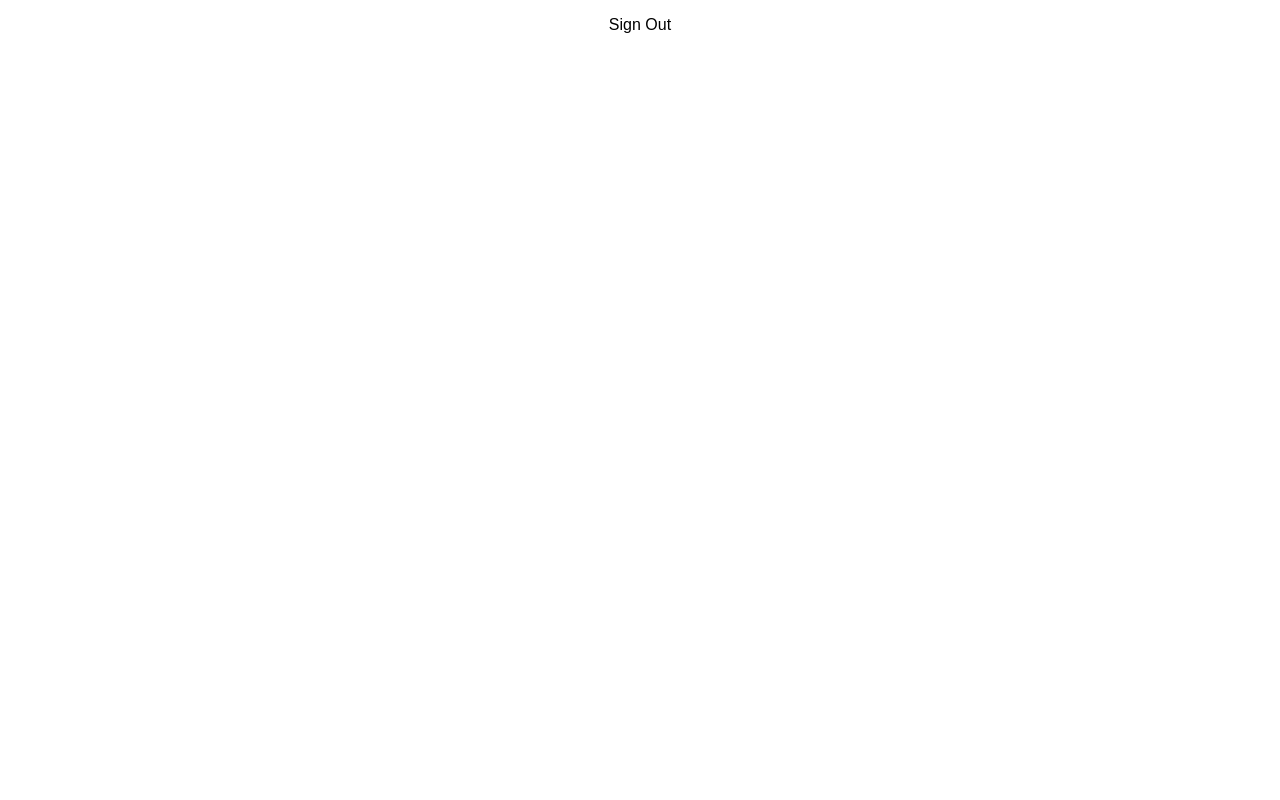
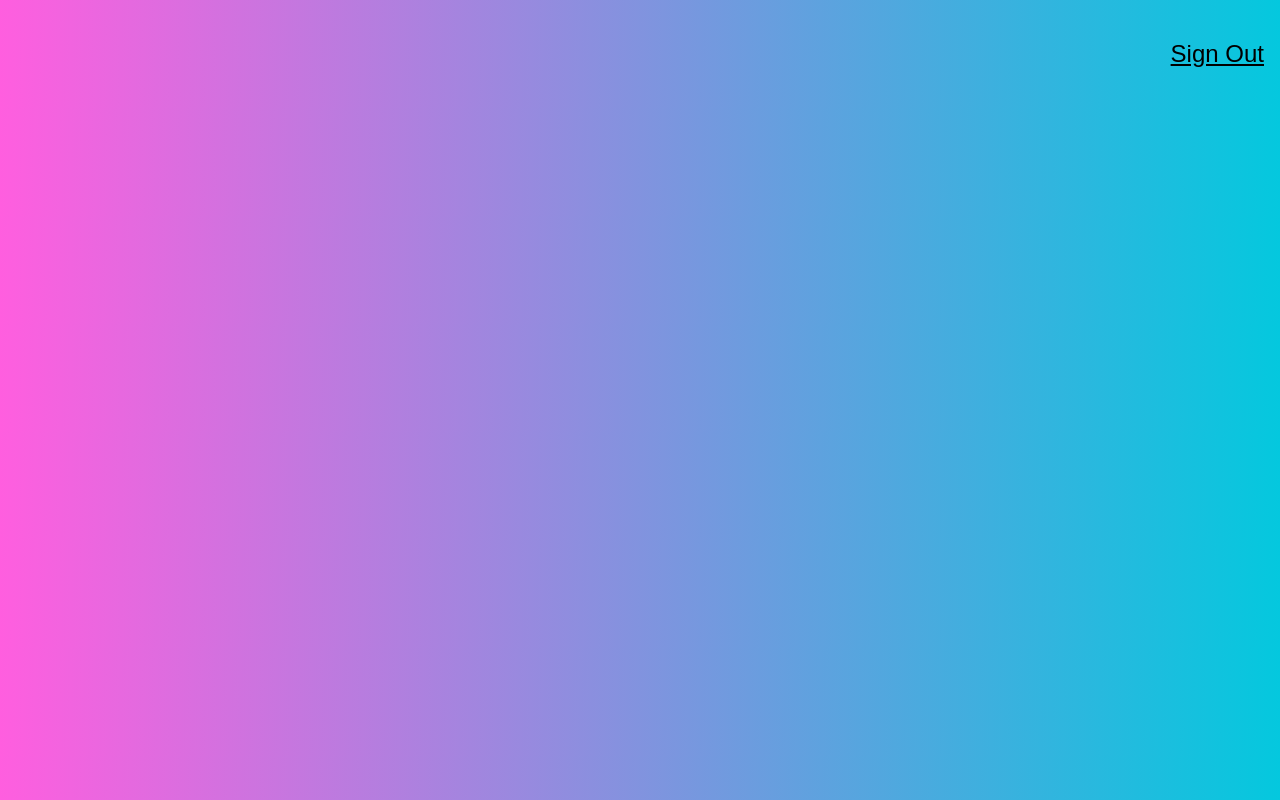
Before and after one commit to rayyuan/PicTag, a React (Create React App) app in the folder pic-tag-web/: page / in a window 1280 px wide. Built offline with nearby package versions, Linux system fonts and the light colour scheme.

Commit message:
some stylistic changes

```diff
--- a/pic-tag-web/package.json
+++ b/pic-tag-web/package.json
@@ -5,7 +5,8 @@
   "dependencies": {
     "react": "^16.2.0",
     "react-dom": "^16.2.0",
-    "react-scripts": "1.0.17"
+    "react-scripts": "1.0.17",
+    "tachyons": "^4.9.1"
   },
   "scripts": {
     "start": "react-scripts start",
--- a/pic-tag-web/src/components/Navigation/Navigation.js
+++ b/pic-tag-web/src/components/Navigation/Navigation.js
@@ -2,8 +2,8 @@ import React from 'react';
 
 const Navigation=()=>{
   return(
-    <nav>
-      <p>Sign Out</p>
+    <nav style={{display:'flex',justifyContent:'flex-end'}}>
+      <p className='f3 link dim black underline pa3 pointer'>Sign Out</p>
     </nav>
   );
 }
--- a/pic-tag-web/src/index.css
+++ b/pic-tag-web/src/index.css
@@ -2,4 +2,5 @@ body {
   margin: 0;
   padding: 0;
   font-family: sans-serif;
+  background: linear-gradient(89deg, #FF5EDF 0%, #04C8DE 100%);
 }
--- a/pic-tag-web/src/index.js
+++ b/pic-tag-web/src/index.js
@@ -2,6 +2,7 @@ import React from 'react';
 import ReactDOM from 'react-dom';
 import './index.css';
 import App from './App';
+import 'tachyons';
 import registerServiceWorker from './registerServiceWorker';
 
 ReactDOM.render(<App />, document.getElementById('root'));
```
Also changed, not shown: 1 other file (tests, documents, lock files or other folders).
